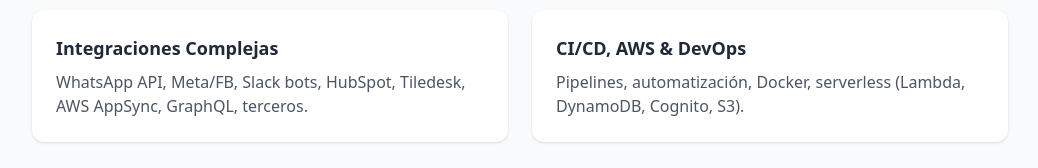
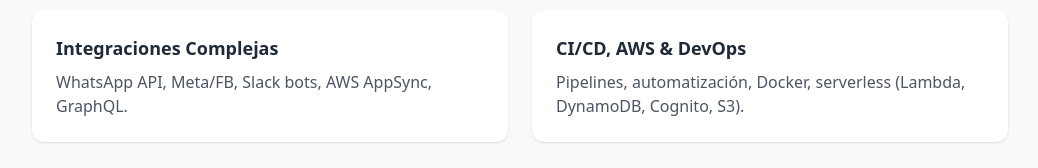
Before and after one commit to francofl99/francofl99.github.io, a plain HTML site: page index.html in a window 1280 px wide. Shown: the part 910-1078 px from the top of the page, without its empty margins (120-1158 px from the left). Drawn offline with nearby package versions, Linux system fonts and the light colour scheme.

Commit message:
improve integration list

```diff
--- a/index.html
+++ b/index.html
@@ -46,7 +46,7 @@
 
       <div class="p-6 bg-white rounded-xl shadow">
         <h3 class="text-lg font-semibold mb-2">Integraciones Complejas</h3>
-        <p class="text-gray-600">WhatsApp API, Meta/FB, Slack bots, HubSpot, Tiledesk, AWS AppSync, GraphQL, terceros.</p>
+        <p class="text-gray-600">WhatsApp API, Meta/FB, Slack bots, AWS AppSync, GraphQL.</p>
       </div>
 
       <div class="p-6 bg-white rounded-xl shadow">
```
